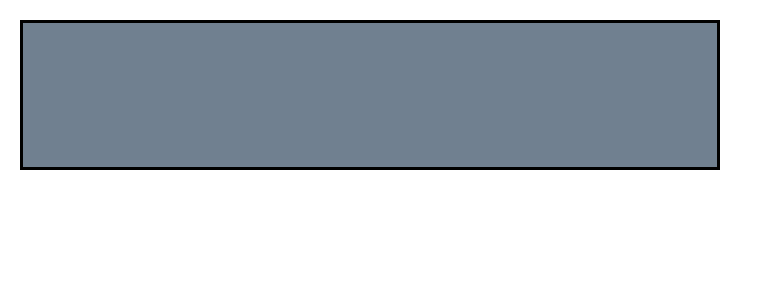
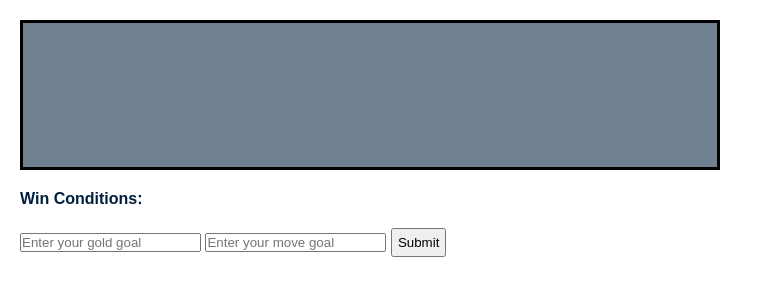
Before and after one commit to MichelleTanzil/Ninja-Gold-Django, a Django app: page / in a window 1280 px wide. Shown: the part 302-602 px from the top of the page, without its empty margins (0-763 px from the left). Run offline with Django 3.2, Linux system fonts and the light colour scheme.

Commit message:
sensei bonus completed

```diff
--- a/apps/first_app/templates/first_app/index.html
+++ b/apps/first_app/templates/first_app/index.html
@@ -1,22 +1,18 @@
 <!DOCTYPE html>
 <html lang="en">
+
 <head>
   <meta charset="UTF-8">
   <meta name="viewport" content="width=device-width, initial-scale=1.0">
   <meta http-equiv="X-UA-Compatible" content="ie=edge">
   <title>Ninja Gold</title>
   {% load static %}
-      <link rel="stylesheet" href="{% static 'first_app/css/styles.css' %}">
+  <link rel="stylesheet" href="{% static 'first_app/css/styles.css' %}">
 </head>
+
 <body>
   <p class="spacing">Your Gold: {{request.session.gold_amt}}</p>
-  <!-- Sensei Bonus Possible Solution -->
-  <!-- <p class="spacing">Goal for Gold: {{request.session.win_condition}}
-    <form action="/process_money", method="post">
-      {%csrf_token%}
-      <input type="text" name="win_condition">
-      <button type="submit">Submit</button>
-    </form> -->
+
   </p>
   <div id="container">
     <div class="boxes">
@@ -40,16 +36,25 @@
       <a href="/process_money/casino">Find Gold!</a>
     </div>
   </div>
-  <p class="spacing">Number of moves left: {{request.session.moves}}</p>
+  <p class="spacing">Number of moves left: {{request.session.move_goal}}</p>
   <p class="spacing">Activities:</p>
   <div id="acitivies">
     {%for activity in request.session.activities reversed%}
-      {{activity|safe}}
+    {{activity|safe}}
     {%endfor%}
   </div>
   <form action="/reset" method="POST">
     {%csrf_token%}
     <input type="submit" value="Reset" style="display:{{request.session.display}}">
   </form>
+
+  <p class="spacing" style="display: {{request.session.display_goal}}">Win Conditions: </p>
+    <form action="/start", method="post" style="display: {{request.session.display_goal}}">
+      {%csrf_token%}
+      <input type="text" name="gold_goal" placeholder="Enter your gold goal" required>
+      <input type="text" name="move_goal" placeholder="Enter your move goal" required>
+      <button type="submit">Submit</button>
+    </form>
 </body>
+
 </html>
--- a/apps/first_app/urls.py
+++ b/apps/first_app/urls.py
@@ -4,6 +4,6 @@ from . import views
 urlpatterns = [
     url(r'^$', views.index),
     url(r'^reset$', views.reset),
-
     url(r'^process_money/(?P<location>\w+)$', views.process_money),
+    url(r'^start$', views.win_conditions),
 ]
--- a/apps/first_app/views.py
+++ b/apps/first_app/views.py
@@ -9,10 +9,14 @@ def index(request):
         request.session['activities'] = []
     if 'gold_amt' not in request.session:
         request.session['gold_amt'] = 0
-    if 'moves' not in request.session:
-        request.session['moves'] = 15
     if 'display' not in request.session:
         request.session['display'] = 'none'
+    if 'display_goal' not in request.session:
+        request.session['display_goal'] = "block"
+    if 'gold_goal' not in request.session:
+        request.session['gold_goal'] = 500
+    if 'move_goal' not in request.session:
+        request.session['move_goal'] = 15
     return render(request, 'first_app/index.html')
 
 
@@ -24,27 +28,32 @@ def process_money(request, location):
         'house': random.randint(2, 5),
         'casino': random.randint(-50, 50),
     }
-    request.session['moves'] -= 1
-    if request.session['moves'] == 0 or request.session['gold_amt'] >= 500:
+    request.session['move_goal'] -= 1
+    if request.session['move_goal'] == 0 or request.session['gold_amt'] >= request.session['gold_goal']:
         request.session['display'] = 'inline-block'
-        if request.session['gold_amt'] < 500:
+        if request.session['gold_amt'] < request.session['gold_goal']:
             request.session['activities'].append("<p style='color: red'>You lose! Reset to try again!</p>")
         else:
             request.session['activities'].append("<p style='color: green'>You Win! Reset to play again!</p>")
-    elif request.session['moves'] < 0:
-        request.session['moves'] = 0
+    elif request.session['move_goal'] < 0:
+        request.session['move_goal'] = 0
         request.session['activities'].append("<p style='color: red'>That's all the moves you have, reset to play again!</p>")
 
-    if request.session['moves'] > 0:
+    if request.session['move_goal'] > 0:
         request.session['gold_amt'] += gold_generator[location]
 
-    if gold_generator[location] < 0 and request.session['moves'] > 0:
+    if gold_generator[location] < 0 and request.session['move_goal'] > 0:
         request.session['activities'].append(f"<p style='color: red'> Earned {gold_generator[location]} from the {location}! ({dt_string}) </p>")
-    elif gold_generator[location] > 0 and request.session['moves'] > 0:
+    elif gold_generator[location] > 0 and request.session['move_goal'] > 0:
         request.session['activities'].append(f"<p style='color: green'> Earned {gold_generator[location]} from the {location}! ({dt_string}) </p>")
 
     return redirect('/')
 
+def win_conditions(request):
+    request.session['display_goal'] = "none"
+    request.session['gold_goal'] = int(request.POST['gold_goal'])
+    request.session['move_goal'] = int(request.POST['move_goal'])
+    return redirect('/')
 
 def reset(request):
     request.session.clear()
```
Also changed, not shown: db.sqlite3.
